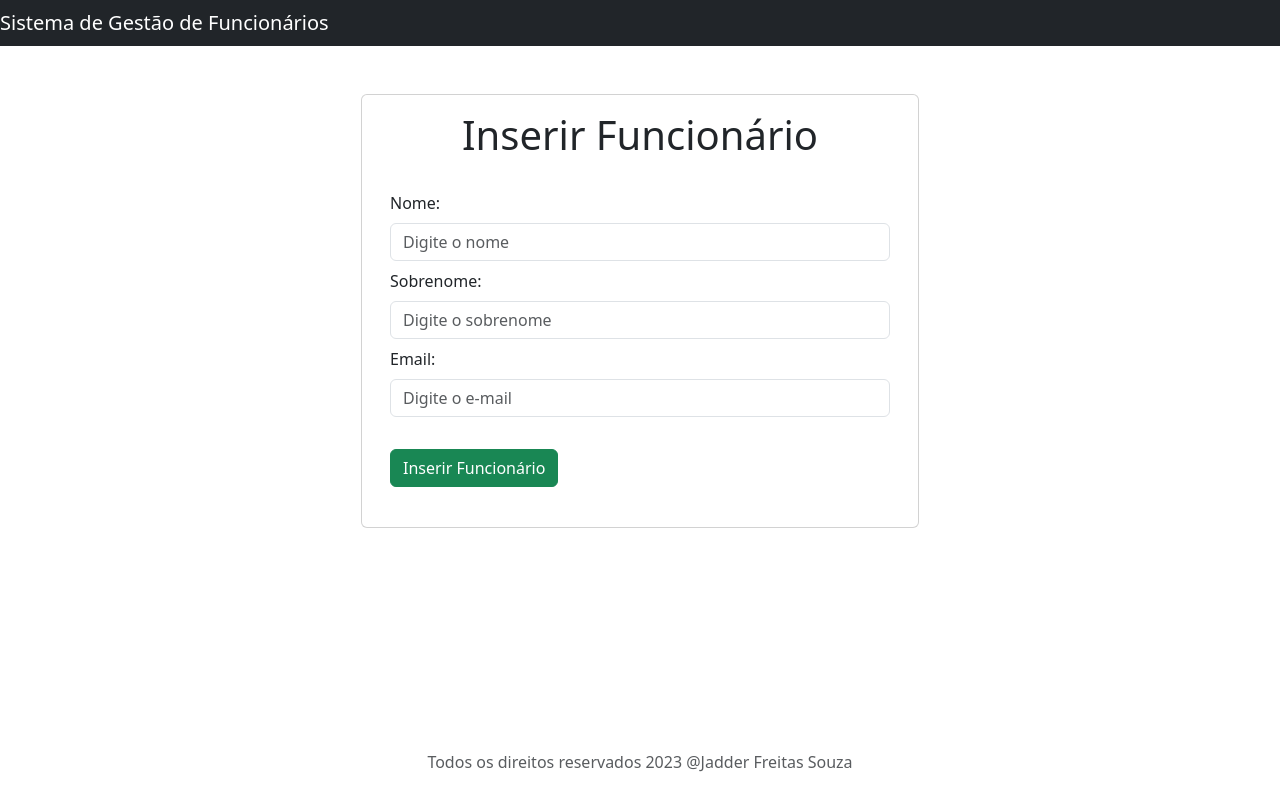
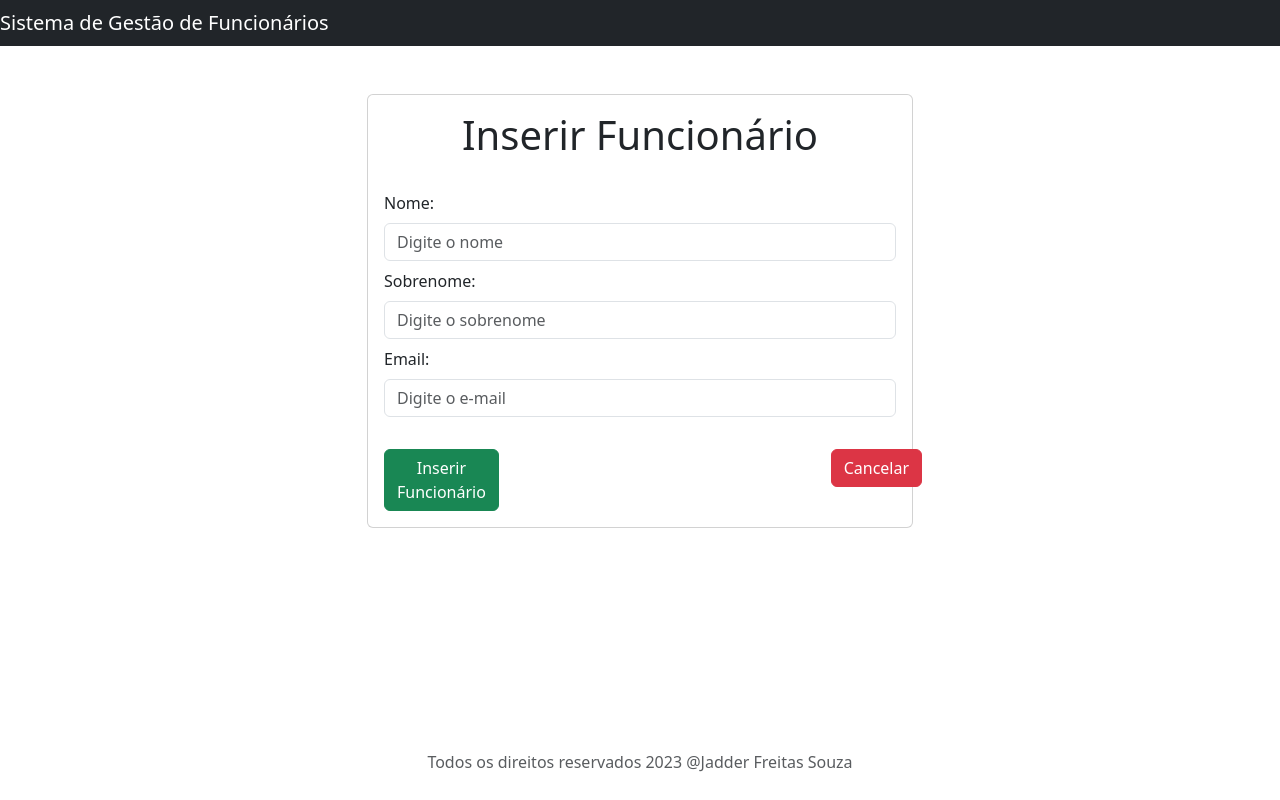
Before and after one commit to jaddizim/employee-management-system, a React (Create React App) app in the folder frontend/: page /add-employee in a window 1280 px wide. Built offline with nearby package versions, Linux system fonts and the light colour scheme.

Commit message:
Link entre React e a API para inserir funcionário

```diff
--- a/frontend/package.json
+++ b/frontend/package.json
@@ -8,6 +8,7 @@
     "@testing-library/user-event": "^13.5.0",
     "axios": "^1.4.0",
     "bootstrap": "^5.3.0",
+    "cors": "^2.8.5",
     "react": "^18.2.0",
     "react-dom": "^18.2.0",
     "react-router-dom": "^6.14.1",
--- a/frontend/src/components/InsertEmployeeComponent.jsx
+++ b/frontend/src/components/InsertEmployeeComponent.jsx
@@ -1,15 +1,26 @@
-import React, { useState } from 'react'
+import React, { useState } from 'react';
+import { useNavigate } from 'react-router-dom';
+import EmployeeService from '../services/EmployeeService';
+import { Link } from 'react-router-dom';
 
 const InsertEmployeeComponent = () => {
 
     const [firstName, setFirstName] = useState('')
     const [lastName, setLastName] = useState('')
     const [emailId, setEmailId] = useState('')
+    const navigate = useNavigate();
 
     const saveEmployee = (e) => {
         e.preventDefault();
+
         const employee = { firstName, lastName, emailId }
-        console.log(employee);
+
+        EmployeeService.insertEmployee(employee).then((response) => {
+            console.log(response.data);
+            navigate('/employees');
+        }).catch(error => {
+            console.log(error);
+        })
     }
 
     return (
@@ -17,7 +28,6 @@ const InsertEmployeeComponent = () => {
             <br />
             <br />
             <div className="container">
-                <div className="row">
                 <div className="card col-md-6 offset-md-3 offset-md-3">
                     <div className="card-body">
                         <h1 className="text-center">Inserir Funcionário</h1>
@@ -62,11 +72,15 @@ const InsertEmployeeComponent = () => {
                                 </input>
                             </div>
                             <br />
-                                <button className="btn btn-success" onClick={(e) => saveEmployee(e)} > Inserir Funcionário</button>
-                                <br />
+                            <div className='row justify-content-between'>
+                                <div className='col-2'>
+                                    <button className="btn btn-success" onClick={(e) => saveEmployee(e)}>Inserir Funcionário</button>
+                                </div>
+                                <div className='col-2'>
+                                    <Link to="/employees" className='btn btn-danger'>Cancelar</Link>
+                                </div>
+                            </div>
                         </form>
-                            <br />
-                        </div>
                     </div>
                 </div>
             </div>
--- a/frontend/src/services/EmployeeService.js
+++ b/frontend/src/services/EmployeeService.js
@@ -6,6 +6,10 @@ class EmployeeService {
     getAllEmployees() {
         return axios.get(EMPLOYEE_API_BASE_URL);
     }
+
+    insertEmployee(employee) {
+        return axios.post(EMPLOYEE_API_BASE_URL, employee);
+    }
 }
 
 export default new EmployeeService()
```
Also changed, not shown: frontend/src/index.js (line endings or trailing spaces), 2 other files (tests, documents, lock files or other folders). Lines whose indentation alone changed are shown as unchanged.
